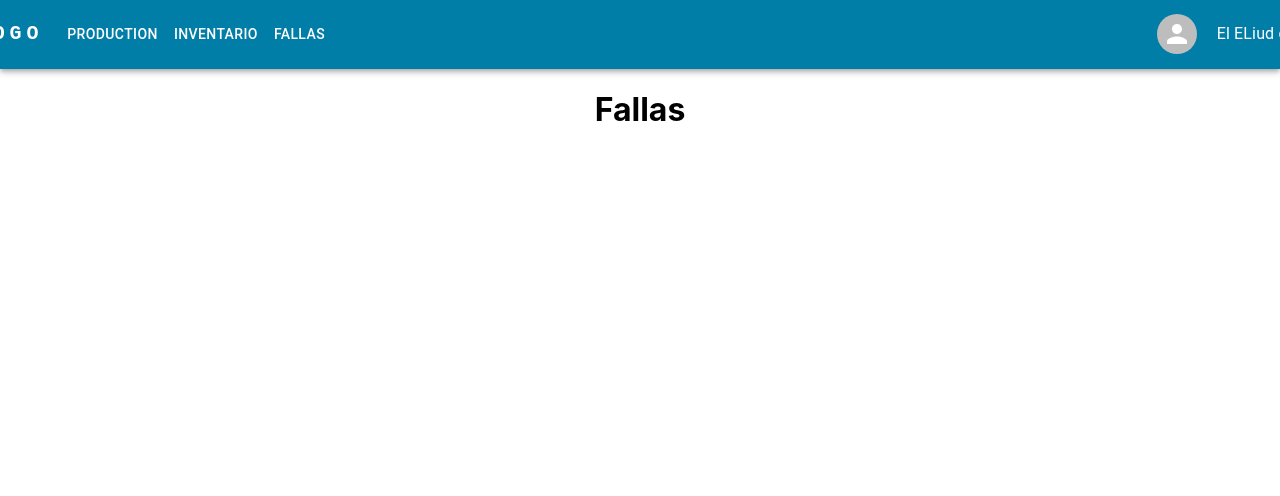
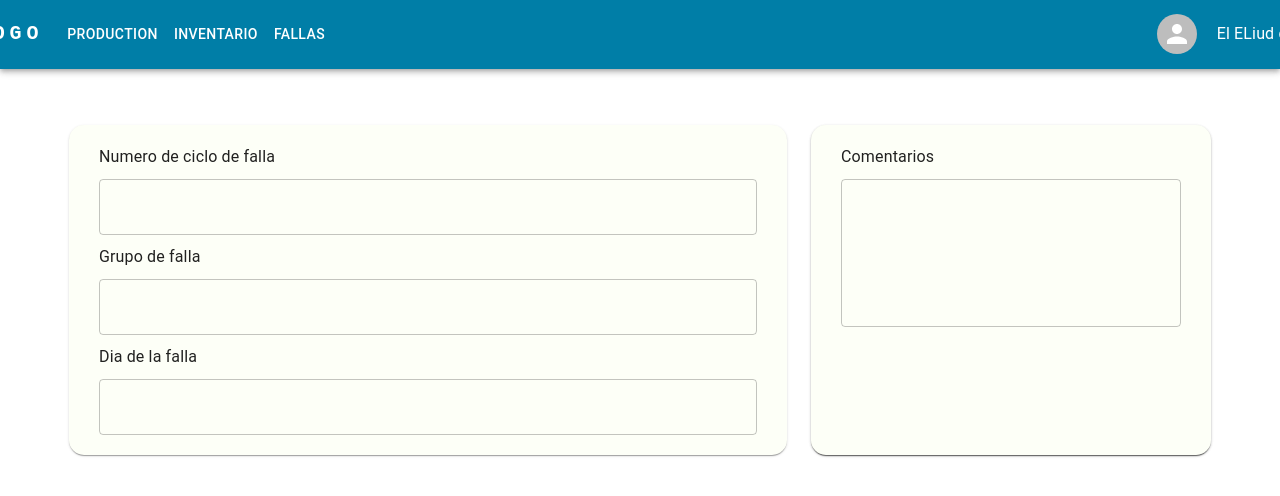
Before and after one commit to KaliumStudios/plastech-inv, a React (Create React App) app: page /Fallas in a window 1280 px wide. Shown: the top 496 px of the page. Built offline with nearby package versions, Linux system fonts and the light colour scheme.

Commit message:
First look of the fallas screen

```diff
--- a/src/components/Fallas.tsx
+++ b/src/components/Fallas.tsx
@@ -1,6 +1,45 @@
+import * as React from "react";
+import Box from "@mui/material/Box";
+import Grid from "@mui/material/Grid";
+import { TextField, Stack, Card, Typography } from "@mui/material";
+import {
+  cardBackgroundColor,
+  boxMargins,
+  typographyStyles,
+  centeredGrids,
+  cardHeightControl,
+} from "../styles/Common.styles";
+import Paper from "@mui/material/Paper";
+
 export default function Fallas() {
   return (
-    // eslint-disable-next-line react/react-in-jsx-scope
-    <h1>Fallas</h1>
+    <Stack>
+      <Grid container spacing={3} mb={8} mt={2} style={centeredGrids}>
+        <Grid item xs={7}>
+          <Card style={cardBackgroundColor}>
+            <Box style={boxMargins}>
+              <Typography style={typographyStyles}>
+                Numero de ciclo de falla
+              </Typography>
+              <TextField fullWidth></TextField>
+              <Typography style={typographyStyles}>Grupo de falla</Typography>
+              <TextField fullWidth></TextField>
+              <Typography style={typographyStyles}>Dia de la falla</Typography>
+              <TextField fullWidth></TextField>
+            </Box>
+          </Card>
+        </Grid>
+        <Grid item xs={4}>
+          <Paper style={cardHeightControl}>
+            <Card style={cardHeightControl}>
+              <Box style={boxMargins}>
+                <Typography style={typographyStyles}>Comentarios </Typography>
+                <TextField fullWidth multiline rows={5}></TextField>
+              </Box>
+            </Card>
+          </Paper>
+        </Grid>
+      </Grid>
+    </Stack>
   );
 }
--- a/src/styles/Common.styles.ts
+++ b/src/styles/Common.styles.ts
@@ -9,6 +9,11 @@ export const container = {
   "text-align": "center",
 };
 
+export const backgroundColor = {
+  backgroundColor: "#0d1b2a",
+  width: "100%",
+  height: "100vh",
+};
 
 
 
@@ -69,3 +74,38 @@ export const userIconButton = {
 export const userImage = {
   mr: 2.5,
 };
+
+//Production css
+
+export const cardBackgroundColor = {
+  backgroundColor: "#FDFFF7",
+  borderRadius: "15px",
+};
+
+export const centeredGrids = {
+  justifyContent: "center",
+};
+
+export const boxMargins = {
+  margin: "20px 30px 20px 30px",
+};
+
+export const typographyStyles = {
+  display: "flex",
+  justifyContent: "start",
+  marginBottom: "10px",
+  marginTop: "10px",
+};
+
+export const checkboxesStyles = {
+  display: "flex",
+  justifyContent: "center",
+  alignContent: "center",
+  alignItems: "center",
+};
+
+export const cardHeightControl = {
+  backgroundColor: "#FDFFF7",
+  borderRadius: "15px",
+  height: "100%"
+};
```
